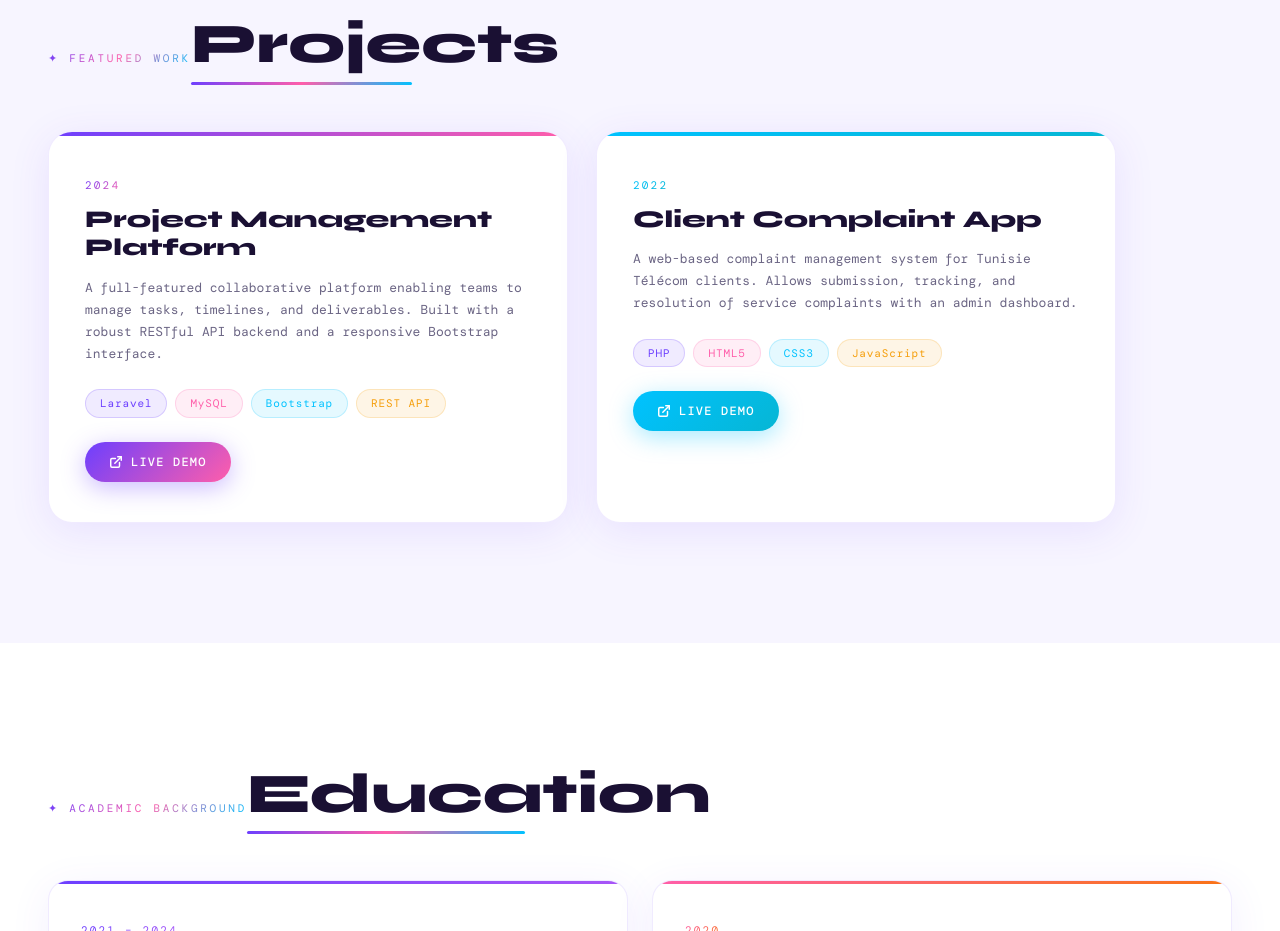
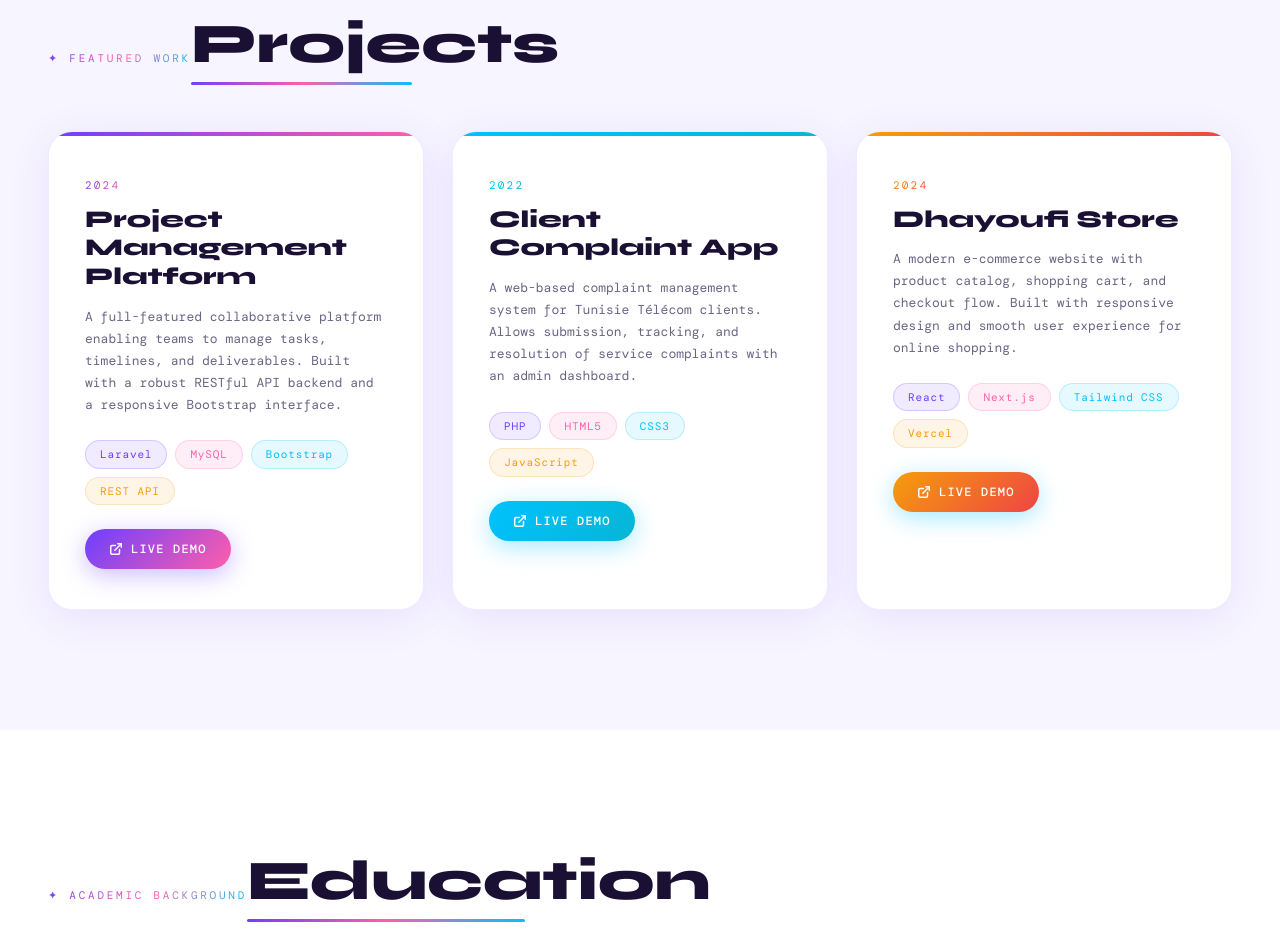
Before and after one commit to DHIF24/Med_amine_portfolio_v_f, a React (Vite) app: page / in a window 1280 px wide. Shown: the part 3360-4291 px from the top of the page. Built offline with nearby package versions, Linux system fonts and the light colour scheme; a web font is replaced by a local one.

Commit message:
Add Dhayoufi Store e-commerce project with live demo link

```diff
--- a/src/Portfolio.jsx
+++ b/src/Portfolio.jsx
@@ -715,6 +715,11 @@ function Projects() {
               stack={["PHP","HTML5","CSS3","JavaScript"]}
               gradient="linear-gradient(135deg,#00c2ff,#06b6d4)"
               demoUrl="#" />
+            <ProjectCard title="Dhayoufi Store" year="2024"
+              description="A modern e-commerce website with product catalog, shopping cart, and checkout flow. Built with responsive design and smooth user experience for online shopping."
+              stack={["React","Next.js","Tailwind CSS","Vercel"]}
+              gradient="linear-gradient(135deg,#f59e0b,#ef4444)"
+              demoUrl="https://dhayoufi-store.vercel.app" />
           </motion.div>
         </motion.div>
       </div>
```
